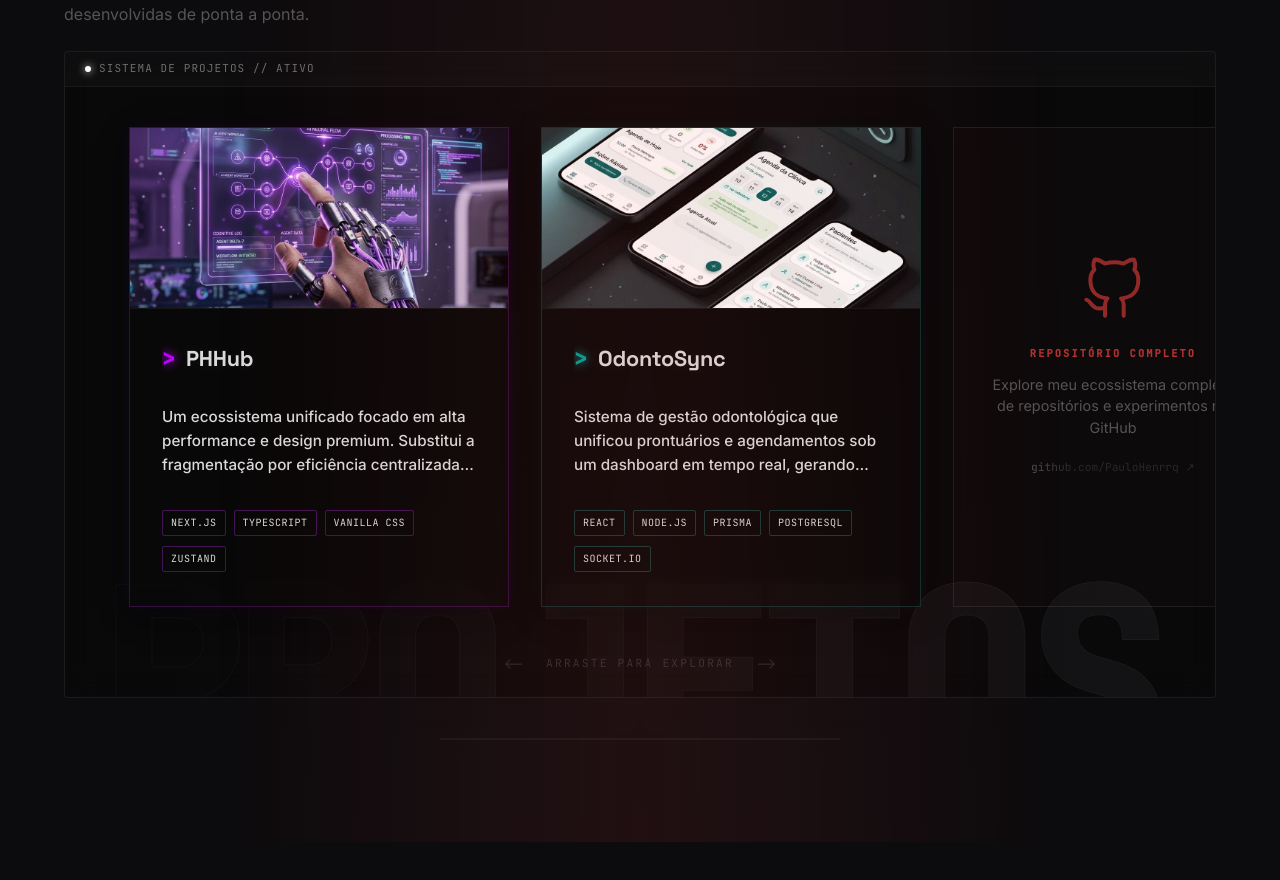
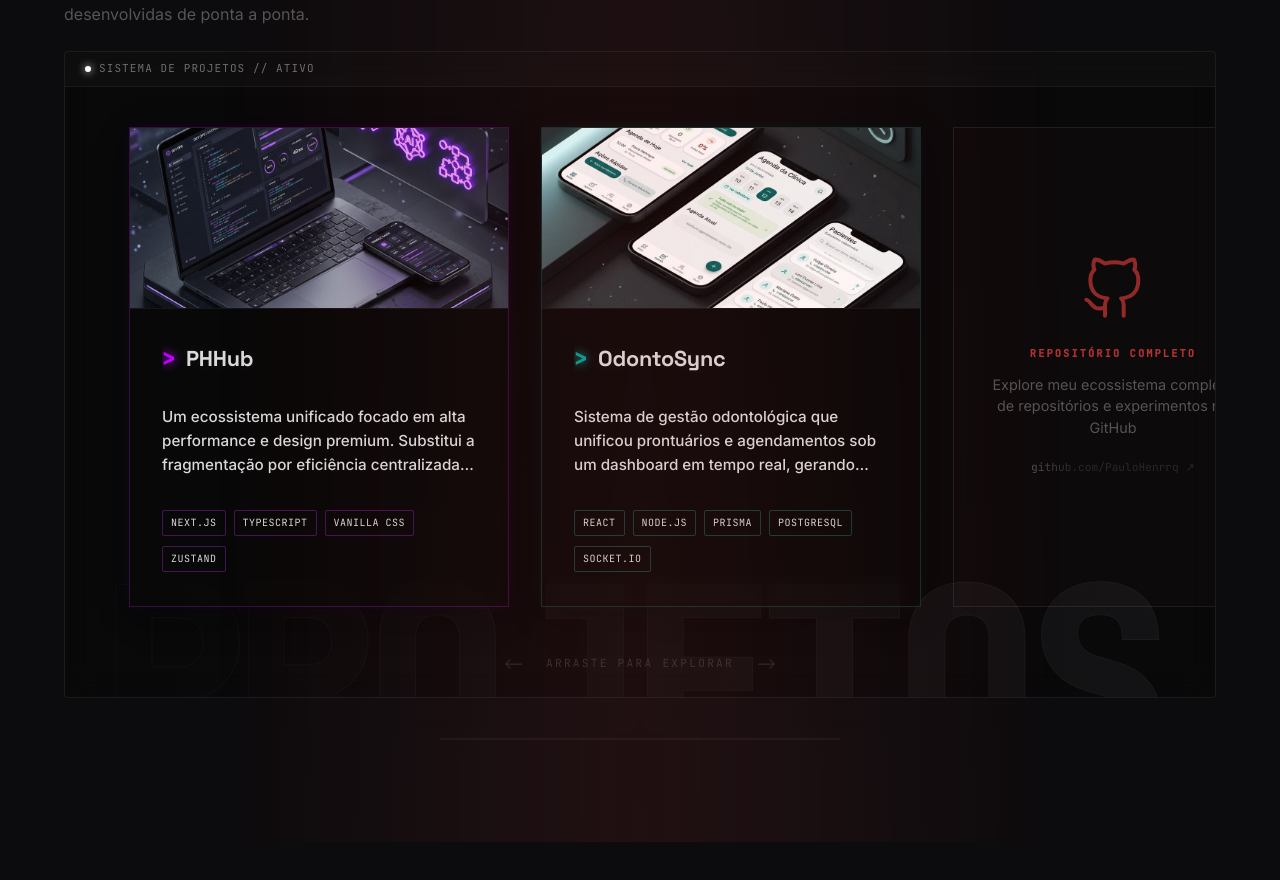
Before and after one commit to PauloHenrrq/Portfolio, a React (Vite) app: page / in a window 1280 px wide. Shown: the part 6622-7502 px from the top of the page. Built offline with nearby package versions, Linux system fonts and the light colour scheme.

Commit message:
style(projects): update PHHub cover to isometric 3D mockups mirroring OdontoSync style

```diff
--- a/src/sections/Projects.tsx
+++ b/src/sections/Projects.tsx
@@ -22,7 +22,32 @@ import odontoSyncUserAppointments from '@/assets/projects/OdontoSync/user-appoin
 
 gsap.registerPlugin(ScrollTrigger);
 
-const PROJECTS = [
+interface ProjectItem {
+  id: string;
+  title: string;
+  description: string;
+  details: string;
+  techs: string[];
+  link: string;
+  github: string;
+  cardImage?: string;
+  modalImage?: string;
+  themeColor?: string;
+  themeGlow?: string;
+  objectPosition?: string;
+  watermarkPosition?: string;
+  hasTabs?: boolean;
+  tab1Key?: string;
+  tab1LabelLong?: string;
+  tab1LabelShort?: string;
+  tab1Images?: string[];
+  tab2Key?: string;
+  tab2LabelLong?: string;
+  tab2LabelShort?: string;
+  tab2Images?: string[];
+}
+
+const PROJECTS: ProjectItem[] = [
   {
     id: '01',
     title: 'PHHub',
@@ -35,8 +60,6 @@ const PROJECTS = [
     modalImage: phhubCard,
     themeColor: '#BD00FF',
     themeGlow: 'rgba(189, 0, 255, 0.15)',
-    objectPosition: 'center 45%',
-    watermarkPosition: 'center 40%',
     hasTabs: true,
     tab1Key: 'core',
     tab1LabelLong: '🧪 Laboratório Core',
@@ -90,29 +113,7 @@ const PROJECTS = [
 ];
 
 interface ProjectCardProps {
-  project: {
-    id: string;
-    title: string;
-    description: string;
-    techs: string[];
-    link: string;
-    github: string;
-    cardImage?: string;
-    modalImage?: string;
-    themeColor?: string;
-    themeGlow?: string;
-    objectPosition?: string;
-    watermarkPosition?: string;
-    hasTabs?: boolean;
-    tab1Key?: string;
-    tab1LabelLong?: string;
-    tab1LabelShort?: string;
-    tab1Images?: string[];
-    tab2Key?: string;
-    tab2LabelLong?: string;
-    tab2LabelShort?: string;
-    tab2Images?: string[];
-  };
+  project: ProjectItem;
   onBreach: (id: string) => void;
 }
 
```
Also changed, not shown: src/assets/projects/PHHub/view-image.jpg.
